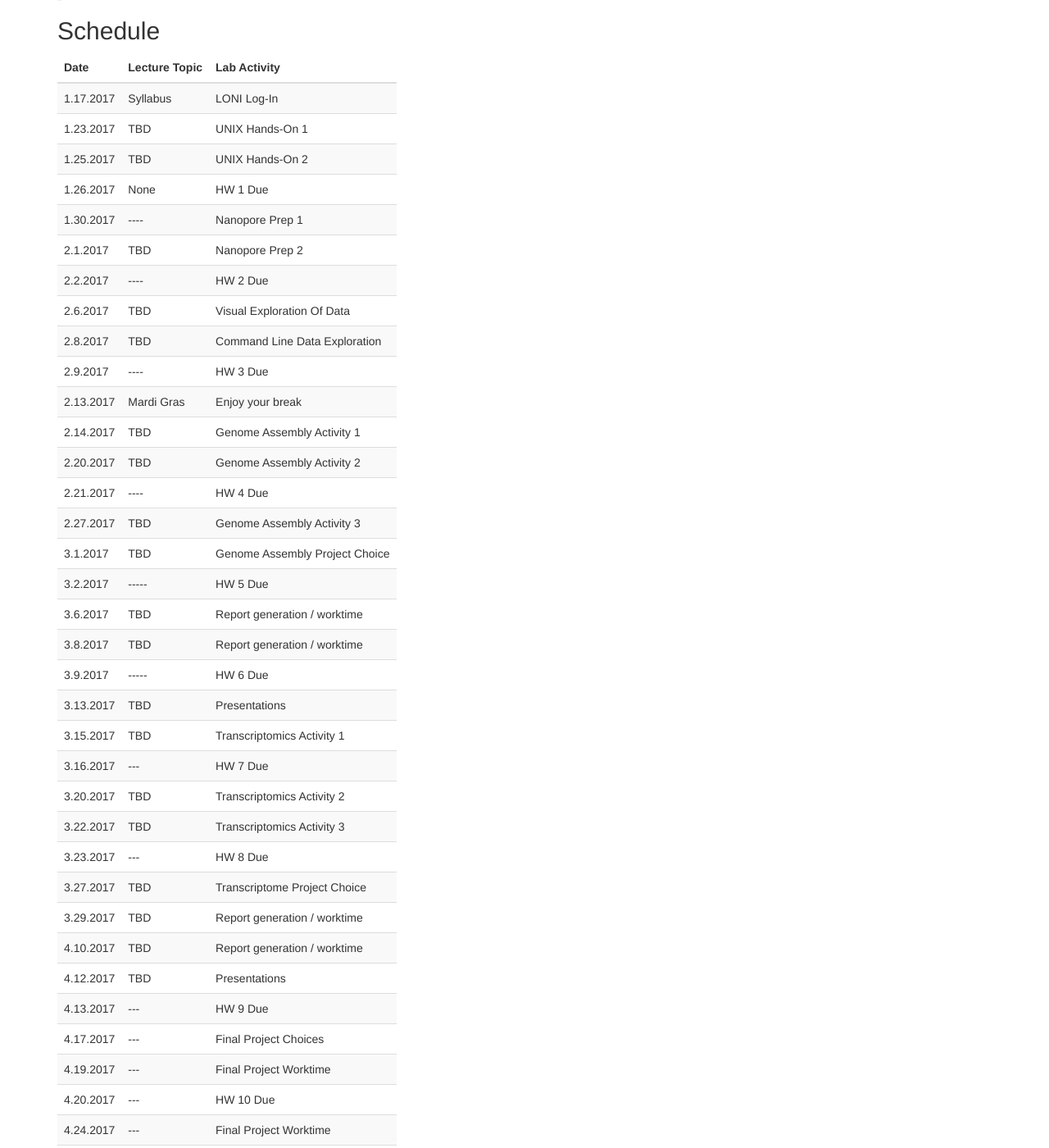
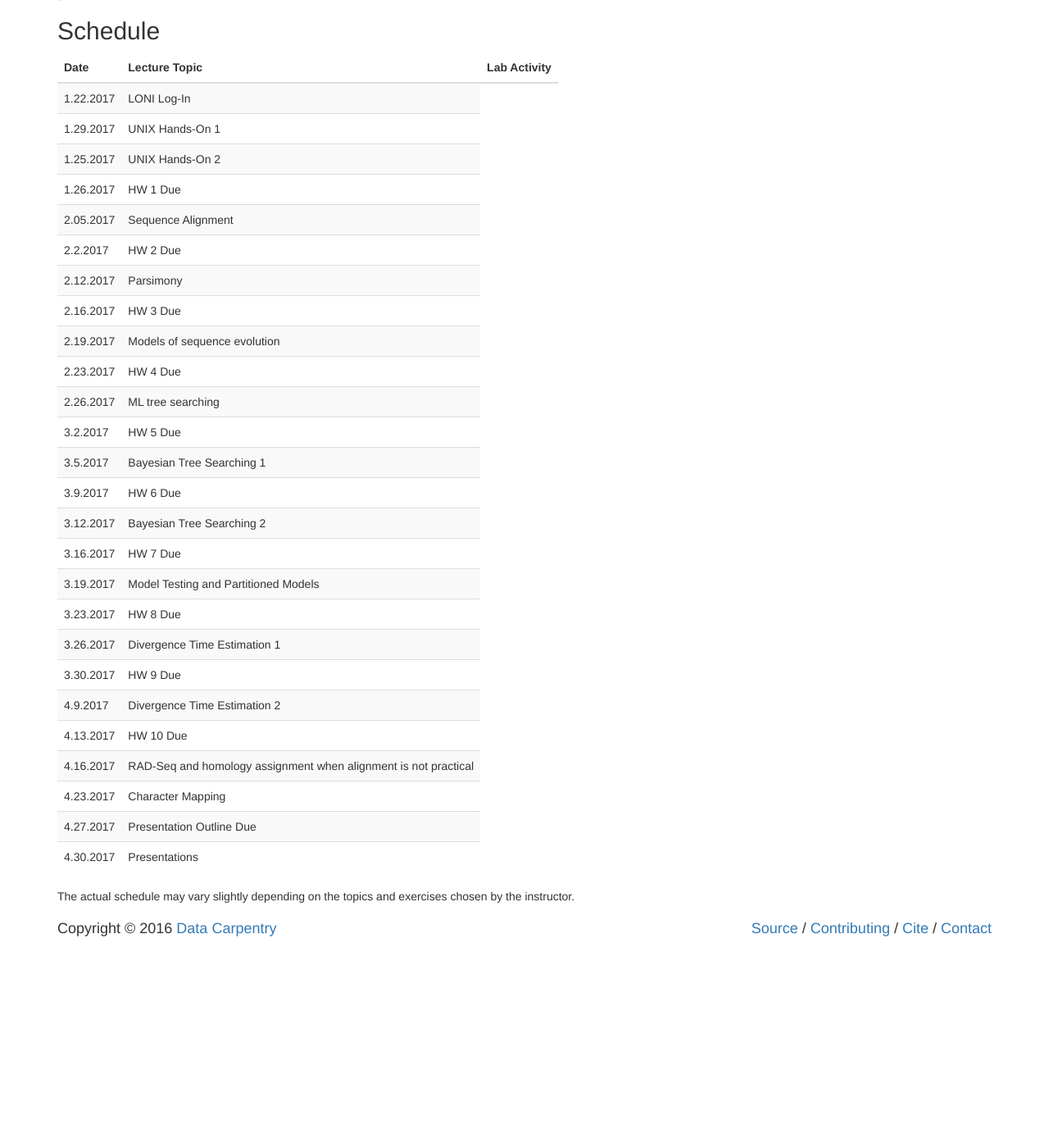
Before and after one commit to tylerastevens/SELUSys2018, a Jekyll site: the page built from index.md, in a window 1280 px wide and 1400 px high, scrolled down 284 px. Shown: the whole window at 82% size. Built offline with Jekyll 4.4.1, drawn with Linux system fonts in a browser that asks for light colours; after the commit the page ends 1436 px from its top, so only the background shows below that; some of the changed text lies outside the part shown.

Commit message:
adding syllabus

```diff
--- a/_includes/syllabus.html
+++ b/_includes/syllabus.html
@@ -23,194 +23,104 @@
 
 <tbody>
 <tr>
-<td>1.17.2017</td>
-<td>Syllabus</td>
+<td>1.22.2017</td>
 <td>LONI Log-In</td>
 </tr>
 <tr>
-<td>1.23.2017</td>
-<td>TBD</td>
+<td>1.29.2017</td>
 <td>UNIX Hands-On 1</td>
 </tr>
 <tr>
 <td>1.25.2017</td>
-<td>TBD</td>
 <td>UNIX Hands-On 2</td>
 </tr>
 <tr>
 <td>1.26.2017</td>
-<td>None</td>
 <td>HW 1 Due</td>
 </tr>
 <tr>
-<td>1.30.2017</td>
-<td>----</td>
-<td>Nanopore Prep 1</td>
-</tr>
-<tr>
-<td>2.1.2017</td>
-<td>TBD</td>
-<td>Nanopore Prep 2</td>
+<td>2.05.2017</td>
+<td>Sequence Alignment</td>
 </tr>
 <tr>
 <td>2.2.2017</td>
-<td>----</td>
 <td>HW 2 Due</td>
 </tr>
 <tr>
-<td>2.6.2017</td>
-<td>TBD</td>
-<td>Visual Exploration Of Data</td>
+<td>2.12.2017</td>
+<td>Parsimony</td>
 </tr>
 <tr>
-<td>2.8.2017</td>
-<td>TBD</td>
-<td>Command Line Data Exploration</td>
-</tr>
-<tr>
-<td>2.9.2017</td>
-<td>----</td>
+<td>2.16.2017</td>
 <td>HW 3 Due</td>
 </tr>
 <tr>
-<td>2.13.2017</td>
-<td>Mardi Gras</td>
-<td>Enjoy your break</td>
+<td>2.19.2017</td>
+<td>Models of sequence evolution</td>
 </tr>
-<tr>
-<td>2.14.2017</td>
-<td>TBD</td>
-<td>Genome Assembly Activity 1</td>
-</tr>
-<tr>
-<td>2.20.2017</td>
-<td>TBD</td>
-<td>Genome Assembly Activity 2</td>
-</tr>
-<tr>
-<td>2.21.2017</td>
-<td>----</td>
+<td>2.23.2017</td>
 <td>HW 4 Due</td>
 </tr>
 <tr>
-<td>2.27.2017</td>
-<td>TBD</td>
-<td>Genome Assembly Activity 3</td>
+<td>2.26.2017</td>
+<td>ML tree searching</td>
 </tr>
-<tr>
-<td>3.1.2017</td>
-<td>TBD</td>
-<td>Genome Assembly Project Choice</td>
-</tr>
-<tr>
 <td>3.2.2017</td>
-<td>-----</td>
 <td>HW 5 Due</td>
 </tr>
 <tr>
-<td>3.6.2017</td>
-<td>TBD</td>
-<td>Report generation / worktime</td>
+<td>3.5.2017</td>
+<td>Bayesian Tree Searching 1</td>
 </tr>
-<tr>
-<td>3.8.2017</td>
-<td>TBD</td>
-<td>Report generation / worktime</td>
-</tr>
-<tr>
 <td>3.9.2017</td>
-<td>-----</td>
 <td>HW 6 Due</td>
 </tr>
 <tr>
-<td>3.13.2017</td>
-<td>TBD</td>
-<td>Presentations</td>
+<td>3.12.2017</td>
+<td> Bayesian Tree Searching 2</td>
 </tr>
-<tr>
-<td>3.15.2017</td>
-<td>TBD</td>
-<td>Transcriptomics Activity 1</td>
-</tr>
-<tr>
 <td>3.16.2017</td>
-<td>---</td>
 <td>HW 7 Due</td>
 </tr>
 <tr>
-<td>3.20.2017</td>
-<td>TBD</td>
-<td>Transcriptomics Activity 2</td>
-</tr>
-<tr>
-<td>3.22.2017</td>
-<td>TBD</td>
-<td>Transcriptomics Activity 3</td>
+<td>3.19.2017</td>
+<td> Model Testing and Partitioned Models</td>
 </tr>
 <tr>
 <td>3.23.2017</td>
-<td>---</td>
 <td>HW 8 Due</td>
 </tr>
 <tr>
-<td>3.27.2017</td>
-<td>TBD</td>
-<td>Transcriptome Project Choice</td>
+<td>3.26.2017</td>
+<td>Divergence Time Estimation 1</td>
 </tr>
 <tr>
-<td>3.29.2017</td>
-<td>TBD</td>
-<td>Report generation / worktime</td>
+<td>3.30.2017</td>
+<td>HW 9 Due</td>
 </tr>
 <tr>
-<td>4.10.2017</td>
-<td>TBD</td>
-<td>Report generation / worktime</td>
-</tr>
-<tr>
-<td>4.12.2017</td>
-<td>TBD</td>
-<td>Presentations</td>
+<td>4.9.2017</td>
+<td>Divergence Time Estimation 2</td>
 </tr>
 <tr>
 <td>4.13.2017</td>
-<td>---</td>
-<td>HW 9 Due</td>
-</tr>
-<tr>
-<td>4.17.2017</td>
-<td>---</td>
-<td>Final Project Choices</td>
-</tr>
-<tr>
-<td>4.19.2017</td>
-<td>---</td>
-<td>Final Project Worktime</td>
-</tr>
-<tr>
-<td>4.20.2017</td>
-<td>---</td>
 <td>HW 10 Due</td>
 </tr>
 <tr>
-<td>4.24.2017</td>
-<td>---</td>
-<td>Final Project Worktime</td>
+<td>4.16.2017</td>
+<td>RAD-Seq and homology assignment when alignment is not practical</td>
 </tr>
 <tr>
-<td>4.26.2017</td>
-<td>---</td>
-<td>Final Project Worktime</td>
+<td>4.23.2017</td>
+<td>Character Mapping</td>
 </tr>
 <tr>
-<td>5.1.2017</td>
-<td>---</td>
-<td>Final Project Worktime</td>
+<td>4.27.2017</td>
+<td>Presentation Outline Due</td>
 </tr>
 <tr>
-<td>5.3.2017</td>
-<td>---</td>
-<td>Wrap-Up</td>
+<td>4.30.2017</td>
+<td>Presentations</td>
 </tr>
 </tbody>
 </table>
```
